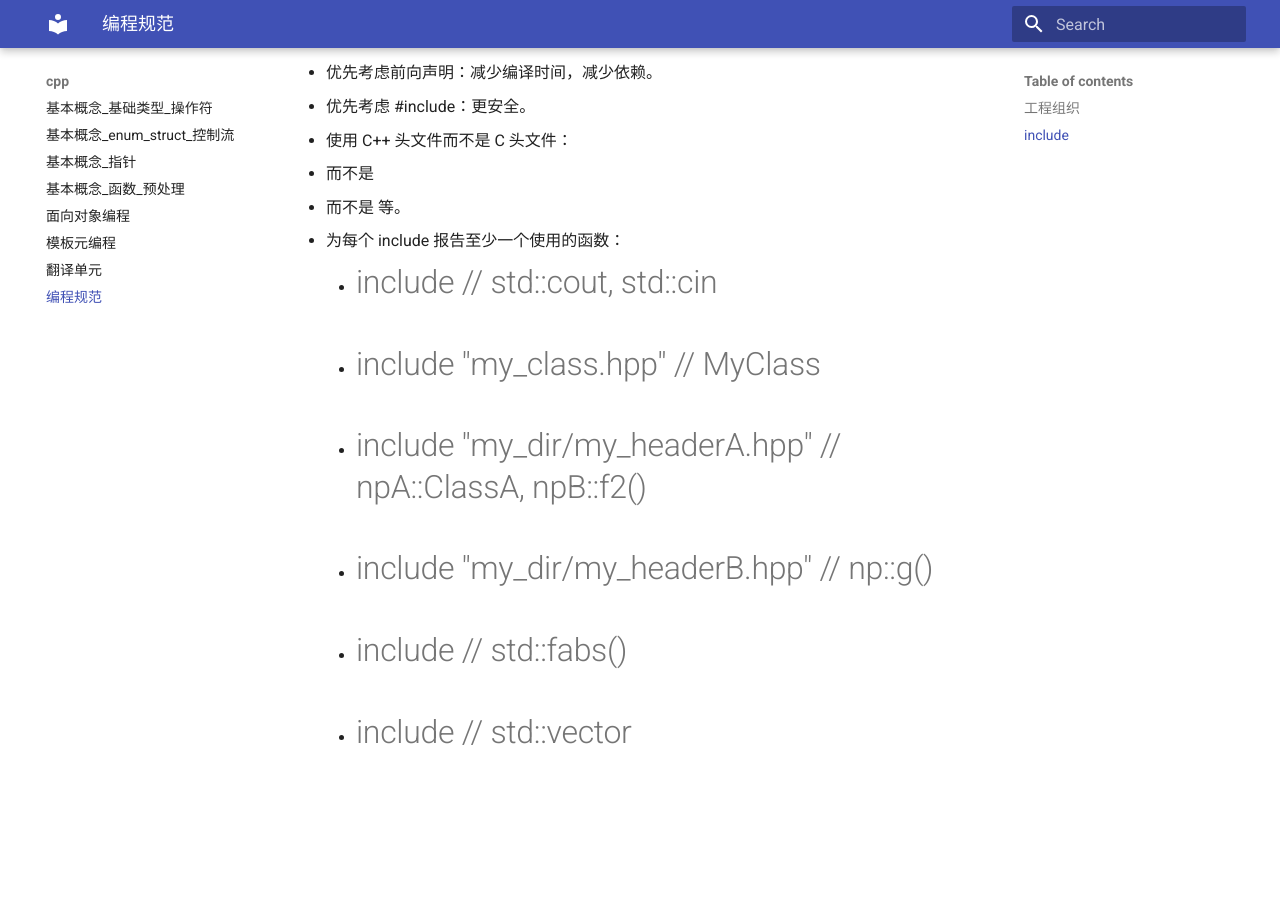
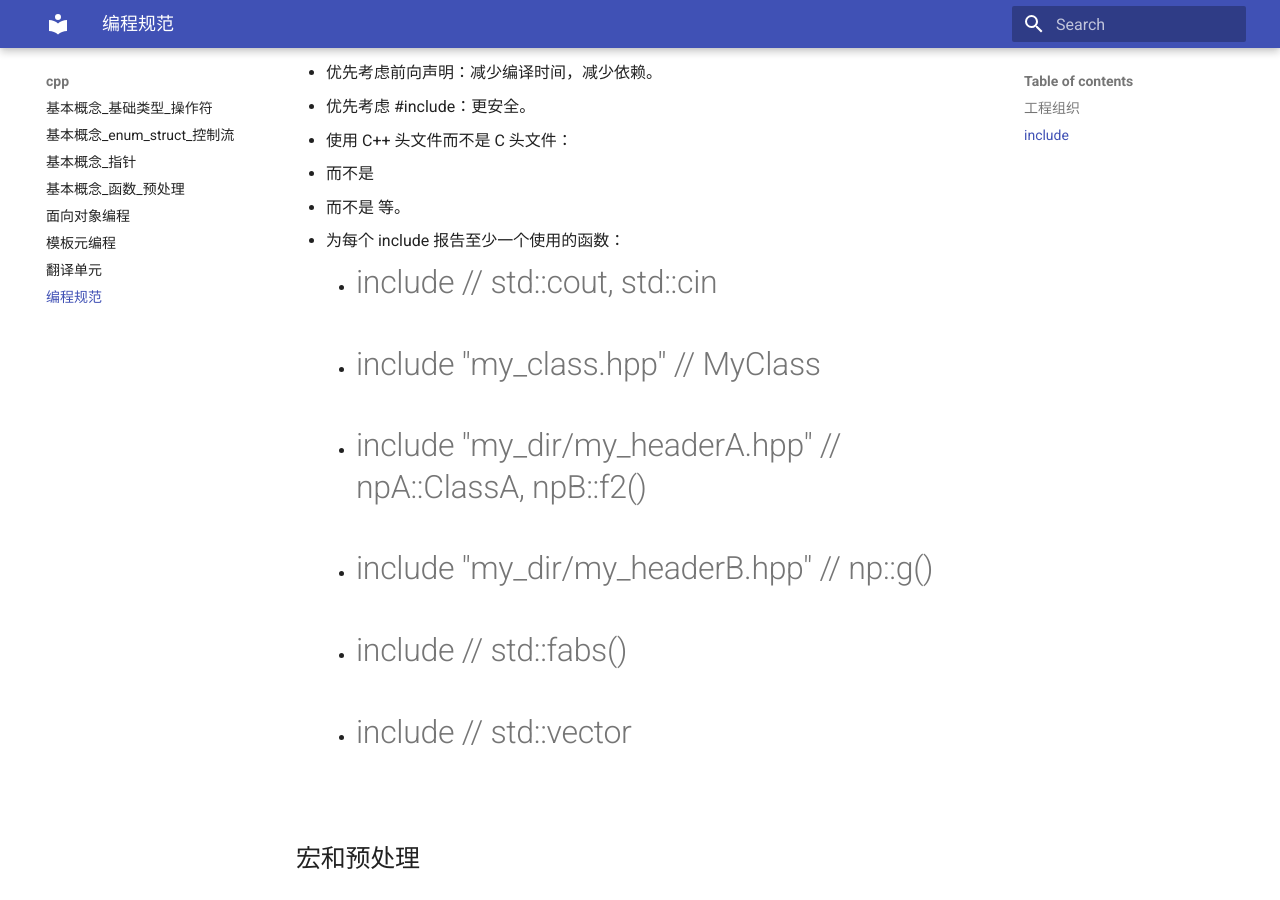
Before and after one commit to ymma98/technotes, an MkDocs documentation site: the page built from docs/cpp/编程规范.md, in a window 1280 px wide and 900 px high, scrolled down 3713 px. Built offline with MkDocs 1.6.1 and Material for MkDocs 9.7.7, drawn with Linux system fonts in a browser that asks for light colours; before the commit the page ends 4538 px from its top, so only the background shows below that.

Commit message:
docs/cpp/编程规范.md updated from https://stackedit.cn/

```diff
--- a/docs/cpp/编程规范.md
+++ b/docs/cpp/编程规范.md
@@ -120,6 +120,10 @@
     - #include <cmath> // std::fabs()
     - #include <vector> // std::vector
 
+
+## 宏和预处理
+
+
 <!--stackedit_data:
-eyJoaXN0b3J5IjpbMTM1NjA3OTU3MiwxMTQ1OTIyNDQ1XX0=
+eyJoaXN0b3J5IjpbNDM1ODk2NDE5LDExNDU5MjI0NDVdfQ==
 -->
```
